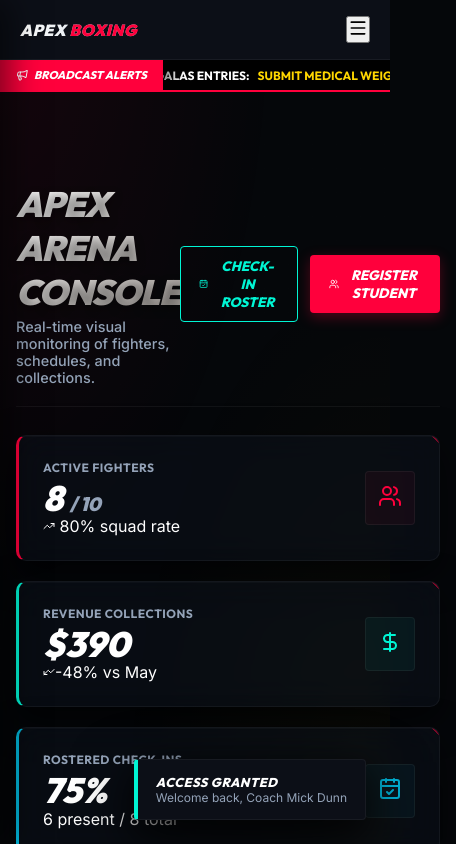
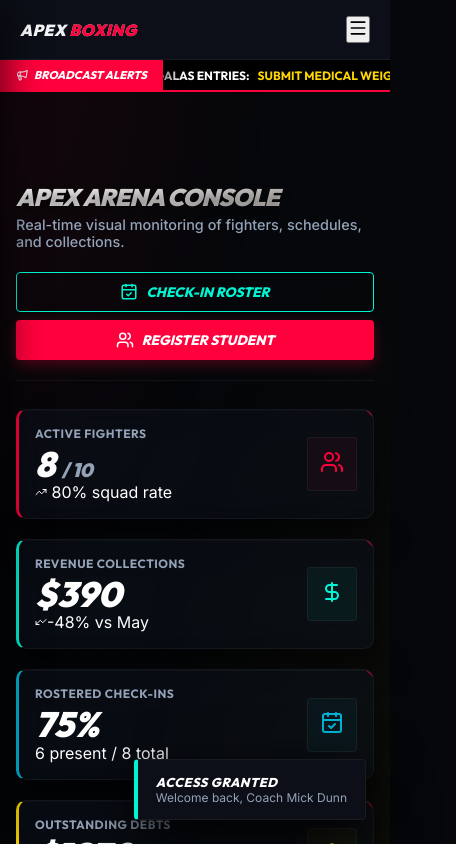
Before and after one commit to Saraththecoder/boxing, a React (Vite) app: page / in a window 390 px wide. Both pictures are taken after a click on the button "DEMO ADMIN ACCOUNT". Shown: the top 844 px of the page, 456 px wide, since content can reach past the window. Built offline with nearby package versions, Linux system fonts and the light colour scheme.

Commit message:
style: fix mobile responsiveness overlays, table cells hiding, and scaling

```diff
--- a/src/App.jsx
+++ b/src/App.jsx
@@ -267,6 +267,14 @@ export default function App() {
         </div>
       </aside>
 
+      {/* Sidebar Backdrop Overlay on Mobile */}
+      {mobileMenuOpen && (
+        <div
+          className="sidebar-backdrop"
+          onClick={() => setMobileMenuOpen(false)}
+        />
+      )}
+
       {/* Main Content Pane */}
       <main className="main-content">
         {activeTab === 'dashboard' && (
--- a/src/index.css
+++ b/src/index.css
@@ -1536,3 +1536,89 @@ h1, h2, h3, h4, h5, h6 {
     display: none;
   }
 }
+
+/* Sidebar Backdrop Overlay on Mobile */
+.sidebar-backdrop {
+  position: fixed;
+  top: 0;
+  left: 0;
+  right: 0;
+  bottom: 0;
+  background-color: rgba(5, 7, 10, 0.7);
+  backdrop-filter: blur(4px);
+  -webkit-backdrop-filter: blur(4px);
+  z-index: 95;
+}
+
+/* Page Titles and headers responsiveness */
+@media (max-width: 768px) {
+  .page-title h1 {
+    font-size: 1.5rem !important;
+  }
+  .page-header {
+    flex-direction: column;
+    align-items: flex-start;
+    gap: 12px;
+  }
+
+  /* Table column hides to fit narrow phone viewports */
+
+  /* 1. Student Manager Roster Table: Hide Batch Allocation, Membership Tier, and Weight */
+  .data-table th:nth-child(3), .data-table td:nth-child(3),
+  .data-table th:nth-child(4), .data-table td:nth-child(4),
+  .data-table th:nth-child(5), .data-table td:nth-child(5) {
+    display: none !important;
+  }
+
+  /* 2. Attendance Logger Table: Hide Weight Class column */
+  .data-table th:nth-child(3), .data-table td:nth-child(3) {
+    display: none !important;
+  }
+
+  /* 3. Trainer Attendance Table: Hide Role and System Status columns */
+  .data-table th:nth-child(2), .data-table td:nth-child(2),
+  .data-table th:nth-child(3), .data-table td:nth-child(3) {
+    display: none !important;
+  }
+
+  /* 4. Billing history Transactions Table: Hide Cycle, Method, Date */
+  .data-table th:nth-child(3), .data-table td:nth-child(3),
+  .data-table th:nth-child(5), .data-table td:nth-child(5),
+  .data-table th:nth-child(6), .data-table td:nth-child(6) {
+    display: none !important;
+  }
+
+  /* 5. Attendance Ratios Report: Hide Batch, Absent, and Total classes */
+  .data-table th:nth-child(2), .data-table td:nth-child(2),
+  .data-table th:nth-child(4), .data-table td:nth-child(4),
+  .data-table th:nth-child(5), .data-table td:nth-child(5) {
+    display: none !important;
+  }
+}
+
+@media (max-width: 500px) {
+  .header-actions {
+    width: 100%;
+    flex-direction: column;
+    align-items: stretch;
+    gap: 8px;
+    margin-top: 10px;
+  }
+  .header-actions button {
+    width: 100%;
+  }
+  .card {
+    padding: 16px !important;
+  }
+  .kpi-grid {
+    grid-template-columns: 1fr !important;
+  }
+}
+
+@media (max-width: 350px) {
+  .phone-frame {
+    transform: scale(0.85);
+    transform-origin: top center;
+    margin-bottom: -70px;
+  }
+}
```
